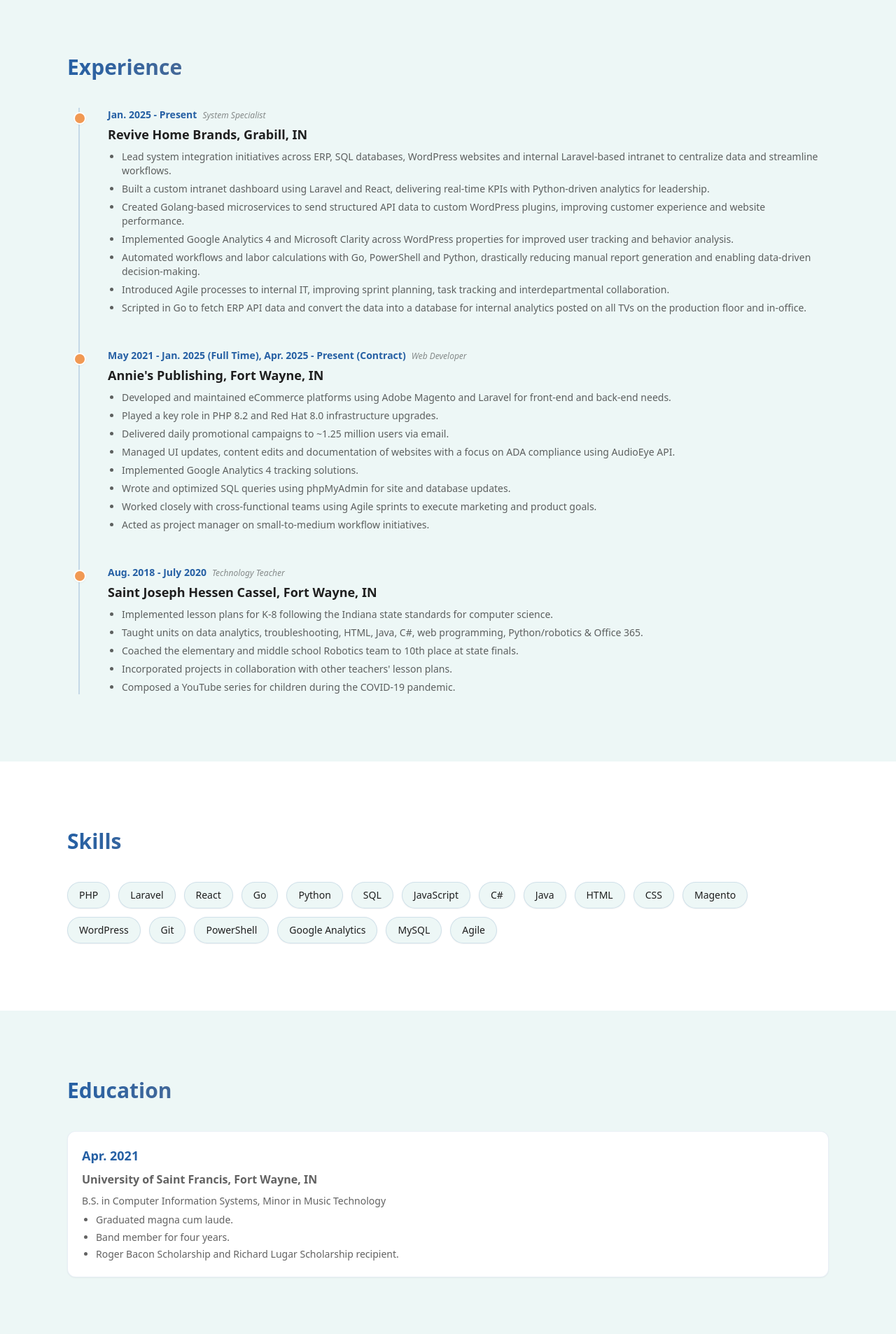
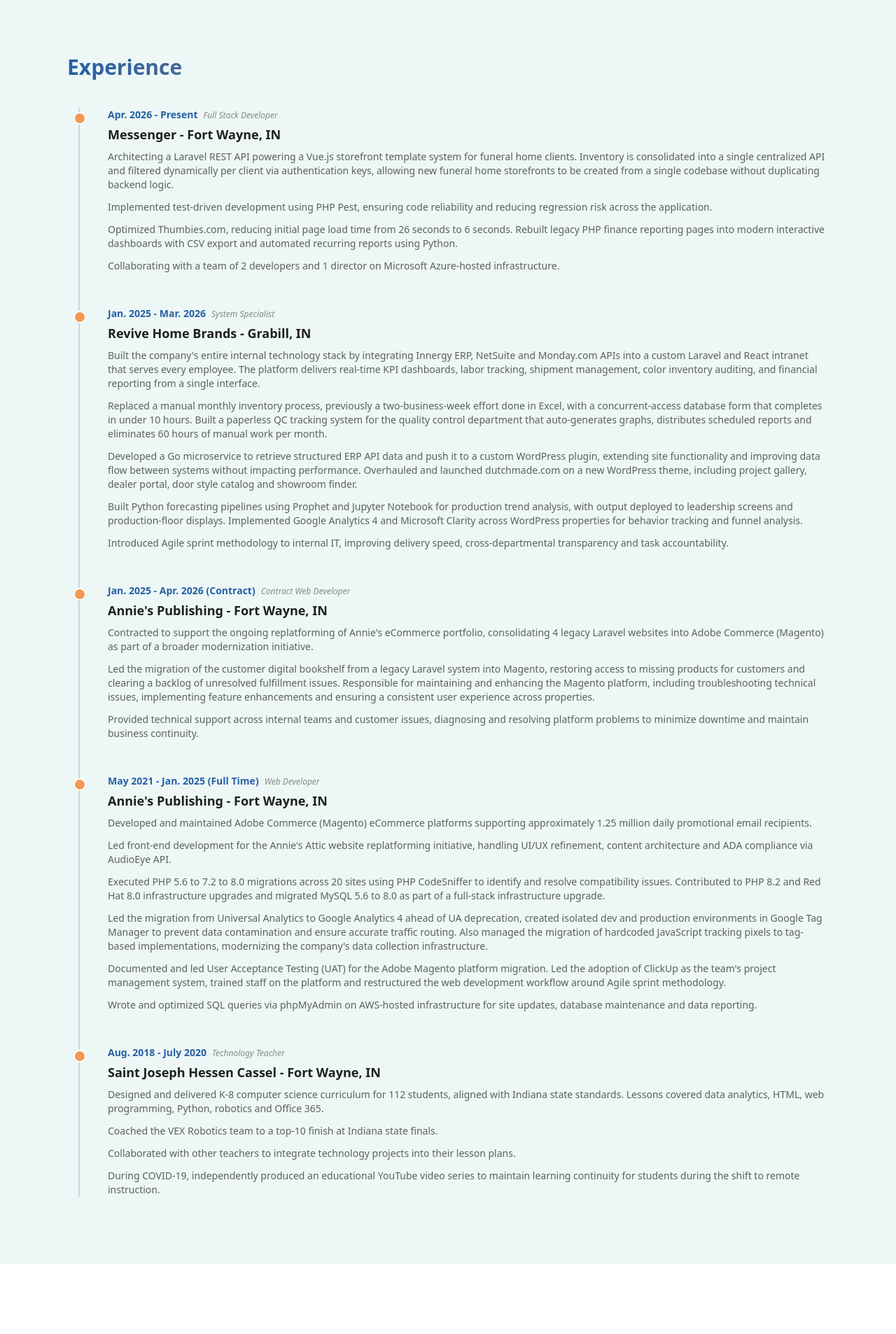
Before and after one commit to phoenixkeiner/phoenix-keiner-resume, a React (Vite) app: page / in a window 1280 px wide. Shown: the part 880-2786 px from the top of the page at 70% size. Built offline with nearby package versions, Linux system fonts and the light colour scheme.

Commit message:
updated data with messenger data

```diff
--- a/src/components/Experience.jsx
+++ b/src/components/Experience.jsx
@@ -30,11 +30,11 @@
               <span className="text-xs text-brand-dark/50 italic">{exp.role}</span>
             </div>
             <h3 className="text-lg font-semibold text-brand-dark mb-2">{exp.company}</h3>
-            <ul className="list-disc ml-5 text-sm text-brand-dark/70 space-y-1.5">
-              {exp.responsibilities.map((item, j) => (
-                <li key={j}>{item}</li>
+            <div className="text-sm text-brand-dark/70 space-y-3">
+              {(exp.paragraphs || []).map((item, j) => (
+                <p key={j}>{item}</p>
               ))}
-            </ul>
+            </div>
           </motion.div>
         ))}
       </motion.div>
--- a/src/components/data.jsx
+++ b/src/components/data.jsx
@@ -1,57 +1,76 @@
 export const personalInfo = {
   name: "Phoenix Keiner",
-  title: "Web Developer & System Specialist",
+  title: "Full Stack Developer & Systems Integration Engineer",
   email: "keinerphoenix@gmail.com",
-  description: "Phoenix Keiner is a skilled web developer and system specialist based in Fort Wayne, IN, with a strong foundation in both front-end and back-end development. Currently employed at Revive Home Brands, he specializes in system integration across ERP, SQL databases, WordPress and Laravel platforms while building custom solutions with Go, Python and React. With expertise in technologies like Adobe Magento, C# and Laravel, Phoenix effectively addresses complex technical challenges including PHP 8.2 and Red Hat 8.0 infrastructure upgrades. He plays a key role in implementing analytics solutions with Google Analytics 4 and Microsoft Clarity, while automating workflows to enable data-driven decision-making. His experience extends beyond coding; he adeptly manages system integration projects, introduces Agile processes and collaborates with teams to optimize performance. A former technology teacher, he integrates educational principles into his development work, fostering a collaborative environment. With certifications in Data Analytics and a passion for mixed martial arts, Phoenix combines technical expertise with a commitment to continuous learning and growth.",
+  description: "Results-driven Full Stack Developer and Systems Integration Engineer with 6+ years of experience building scalable web applications, automating enterprise workflows, and integrating ERP systems. Proven track record of eliminating significant manual overhead through custom database tooling, API integrations, and analytics pipelines. Available for contract engagements.",
 }
 
 export const techSkills = [
-  "PHP", "Laravel", "React", "Go", "Python", "SQL",
-  "JavaScript", "C#", "Java", "HTML", "CSS",
-  "Magento", "WordPress", "Git", "PowerShell",
-  "Google Analytics", "MySQL", "Agile",
+  "PHP", "Python", "Go", "JavaScript", "TypeScript", "SQL", "PowerShell", "C#", "HTML", "CSS",
+  "Laravel", "Vue.js", "React", "Next.js", "Node.js", "Express.js", "Tailwind CSS",
+  "MySQL", "PostgreSQL", "SQLite", "MongoDB", "Microsoft SQL Server",
+  "Azure", "AWS", "Red Hat Linux", "Docker", "CI/CD",
+  "Google Analytics 4", "Google Tag Manager", "Google Search Console", "Microsoft Clarity", "Power BI", "SEO",
+  "Innergy ERP", "NetSuite", "Adobe Commerce", "Monday.com",
+  "Git", "REST APIs", "Test-driven Development", "Agile", "Jupyter Notebook", "Prophet",
 ]
 
 export const experiences = [
   {
-    date: "Jan. 2025 - Present",
-    role: "System Specialist",
-    company: "Revive Home Brands, Grabill, IN",
-    responsibilities: [
-      "Lead system integration initiatives across ERP, SQL databases, WordPress websites and internal Laravel-based intranet to centralize data and streamline workflows.",
-      "Built a custom intranet dashboard using Laravel and React, delivering real-time KPIs with Python-driven analytics for leadership.",
-      "Created Golang-based microservices to send structured API data to custom WordPress plugins, improving customer experience and website performance.",
-      "Implemented Google Analytics 4 and Microsoft Clarity across WordPress properties for improved user tracking and behavior analysis.",
-      "Automated workflows and labor calculations with Go, PowerShell and Python, drastically reducing manual report generation and enabling data-driven decision-making.",
-      "Introduced Agile processes to internal IT, improving sprint planning, task tracking and interdepartmental collaboration.",
-      "Scripted in Go to fetch ERP API data and convert the data into a database for internal analytics posted on all TVs on the production floor and in-office.",
+    date: "Apr. 2026 - Present",
+    role: "Full Stack Developer",
+    company: "Messenger - Fort Wayne, IN",
+    paragraphs: [
+      "Architecting a Laravel REST API powering a Vue.js storefront template system for funeral home clients. Inventory is consolidated into a single centralized API and filtered dynamically per client via authentication keys, allowing new funeral home storefronts to be created from a single codebase without duplicating backend logic.",
+      "Implemented test-driven development using PHP Pest, ensuring code reliability and reducing regression risk across the application.",
+      "Optimized Thumbies.com, reducing initial page load time from 26 seconds to 6 seconds. Rebuilt legacy PHP finance reporting pages into modern interactive dashboards with CSV export and automated recurring reports using Python.",
+      "Collaborating with a team of 2 developers and 1 director on Microsoft Azure-hosted infrastructure.",
     ],
   },
   {
-    date: "May 2021 - Jan. 2025 (Full Time), Apr. 2025 - Present (Contract)",
+    date: "Jan. 2025 - Mar. 2026",
+    role: "System Specialist",
+    company: "Revive Home Brands - Grabill, IN",
+    paragraphs: [
+      "Built the company's entire internal technology stack by integrating Innergy ERP, NetSuite and Monday.com APIs into a custom Laravel and React intranet that serves every employee. The platform delivers real-time KPI dashboards, labor tracking, shipment management, color inventory auditing, and financial reporting from a single interface.",
+      "Replaced a manual monthly inventory process, previously a two-business-week effort done in Excel, with a concurrent-access database form that completes in under 10 hours. Built a paperless QC tracking system for the quality control department that auto-generates graphs, distributes scheduled reports and eliminates 60 hours of manual work per month.",
+      "Developed a Go microservice to retrieve structured ERP API data and push it to a custom WordPress plugin, extending site functionality and improving data flow between systems without impacting performance. Overhauled and launched dutchmade.com on a new WordPress theme, including project gallery, dealer portal, door style catalog and showroom finder.",
+      "Built Python forecasting pipelines using Prophet and Jupyter Notebook for production trend analysis, with output deployed to leadership screens and production-floor displays. Implemented Google Analytics 4 and Microsoft Clarity across WordPress properties for behavior tracking and funnel analysis.",
+      "Introduced Agile sprint methodology to internal IT, improving delivery speed, cross-departmental transparency and task accountability.",
+    ],
+  },
+  {
+    date: "Jan. 2025 - Apr. 2026 (Contract)",
+    role: "Contract Web Developer",
+    company: "Annie's Publishing - Fort Wayne, IN",
+    paragraphs: [
+      "Contracted to support the ongoing replatforming of Annie's eCommerce portfolio, consolidating 4 legacy Laravel websites into Adobe Commerce (Magento) as part of a broader modernization initiative.",
+      "Led the migration of the customer digital bookshelf from a legacy Laravel system into Magento, restoring access to missing products for customers and clearing a backlog of unresolved fulfillment issues. Responsible for maintaining and enhancing the Magento platform, including troubleshooting technical issues, implementing feature enhancements and ensuring a consistent user experience across properties.",
+      "Provided technical support across internal teams and customer issues, diagnosing and resolving platform problems to minimize downtime and maintain business continuity.",
+    ],
+  },
+  {
+    date: "May 2021 - Jan. 2025 (Full Time)",
     role: "Web Developer",
-    company: "Annie's Publishing, Fort Wayne, IN",
-    responsibilities: [
-      "Developed and maintained eCommerce platforms using Adobe Magento and Laravel for front-end and back-end needs.",
-      "Played a key role in PHP 8.2 and Red Hat 8.0 infrastructure upgrades.",
-      "Delivered daily promotional campaigns to ~1.25 million users via email.",
-      "Managed UI updates, content edits and documentation of websites with a focus on ADA compliance using AudioEye API.",
-      "Implemented Google Analytics 4 tracking solutions.",
-      "Wrote and optimized SQL queries using phpMyAdmin for site and database updates.",
-      "Worked closely with cross-functional teams using Agile sprints to execute marketing and product goals.",
-      "Acted as project manager on small-to-medium workflow initiatives.",
+    company: "Annie's Publishing - Fort Wayne, IN",
+    paragraphs: [
+      "Developed and maintained Adobe Commerce (Magento) eCommerce platforms supporting approximately 1.25 million daily promotional email recipients.",
+      "Led front-end development for the Annie's Attic website replatforming initiative, handling UI/UX refinement, content architecture and ADA compliance via AudioEye API.",
+      "Executed PHP 5.6 to 7.2 to 8.0 migrations across 20 sites using PHP CodeSniffer to identify and resolve compatibility issues. Contributed to PHP 8.2 and Red Hat 8.0 infrastructure upgrades and migrated MySQL 5.6 to 8.0 as part of a full-stack infrastructure upgrade.",
+      "Led the migration from Universal Analytics to Google Analytics 4 ahead of UA deprecation, created isolated dev and production environments in Google Tag Manager to prevent data contamination and ensure accurate traffic routing. Also managed the migration of hardcoded JavaScript tracking pixels to tag-based implementations, modernizing the company's data collection infrastructure.",
+      "Documented and led User Acceptance Testing (UAT) for the Adobe Magento platform migration. Led the adoption of ClickUp as the team's project management system, trained staff on the platform and restructured the web development workflow around Agile sprint methodology.",
+      "Wrote and optimized SQL queries via phpMyAdmin on AWS-hosted infrastructure for site updates, database maintenance and data reporting.",
     ],
   },
   {
     date: "Aug. 2018 - July 2020",
     role: "Technology Teacher",
-    company: "Saint Joseph Hessen Cassel, Fort Wayne, IN",
-    responsibilities: [
-      "Implemented lesson plans for K-8 following the Indiana state standards for computer science.",
-      "Taught units on data analytics, troubleshooting, HTML, Java, C#, web programming, Python/robotics & Office 365.",
-      "Coached the elementary and middle school Robotics team to 10th place at state finals.",
-      "Incorporated projects in collaboration with other teachers' lesson plans.",
-      "Composed a YouTube series for children during the COVID-19 pandemic.",
+    company: "Saint Joseph Hessen Cassel - Fort Wayne, IN",
+    paragraphs: [
+      "Designed and delivered K-8 computer science curriculum for 112 students, aligned with Indiana state standards. Lessons covered data analytics, HTML, web programming, Python, robotics and Office 365.",
+      "Coached the VEX Robotics team to a top-10 finish at Indiana state finals.",
+      "Collaborated with other teachers to integrate technology projects into their lesson plans.",
+      "During COVID-19, independently produced an educational YouTube video series to maintain learning continuity for students during the shift to remote instruction.",
     ],
   },
 ]
@@ -59,31 +78,30 @@
 export const education = [
   {
     date: "Apr. 2021",
-    institution: "University of Saint Francis, Fort Wayne, IN",
-    degree: "B.S. in Computer Information Systems, Minor in Music Technology",
+    institution: "University of Saint Francis - Fort Wayne, IN",
+    degree: "B.S. Computer Information Systems | Minor: Music Technology | Magna Cum Laude",
     details: [
-      "Graduated magna cum laude.",
-      "Band member for four years.",
-      "Roger Bacon Scholarship and Richard Lugar Scholarship recipient.",
+      "Roger Bacon & Richard Lugar Scholarship Recipient.",
     ],
   },
 ]
 
 export const qualifications = [
-  "Certificate in Data Analytics from Stanford.",
+  "Certificate in Data Analytics - Stanford University.",
   "Google Data Analytics Professional Certificate.",
-  "Proficiency in mixing and editing audio with Dolby Atmos.",
-  "Dedicated mixed martial artist.",
+  "Google Analytics 4 Certified.",
 ]
 
 export const projects = [
   {
-    title: "Technology Upgrade Project",
-    description: "Successfully led the comprehensive upgrade of PHP from version 5.6 to 7.2 across Annie's portfolio of approximately 20 websites, effectively addressing and resolving compatibility issues utilizing PHP CodeSniffer. I meticulously refactored the codebases to ensure seamless operation with PHP 7.2. Due to system limitations, I paused further upgrades until subsequent initiatives. In a follow-up project, I facilitated the upgrade to PHP 8.0 and orchestrated the transition of MySQL from version 5.6 to 8.0, strategically positioning the infrastructure for an operating system upgrade.",
+    title: "AntFarm",
+    url: "https://github.com/phoenixkeiner/AntFarm",
+    description: "Python-based ant colony optimization engine for mapping optimal machinery placement and routing on production floors. Supports parallel and sequential pathfinding modes, cart-size collision detection, real-time visualization, and CSV-based layout import. Built to solve an actual warehouse logistics problem.",
   },
   {
-    title: "Tag Manager and Google Analytics Projects",
-    description: "Played a pivotal role in the migration of hard-coded JavaScript tags and tracking pixels to Google Tag Manager, thereby modernizing the company's tagging infrastructure. Building on this foundation, I spearheaded the transition from Google Analytics Universal to GA4 ahead of the deprecation of UA. This initiative involved establishing distinct development and production environments to prevent data contamination and utilizing Google Tag Manager's environment features to ensure accurate traffic routing to the appropriate GA4 accounts.",
+    title: "BMT Notes",
+    url: "https://phoenixkeiner.github.io/bmt-notes",
+    description: "Deployed React application built for personal use during martial arts training. Demonstrates component architecture and React state management in a production-deployed context.",
   },
 ]
 
```
Also changed, not shown: src/components/Projects.jsx (+7 -1 lines), src/components/SmoothScroll.jsx (+51 -11 lines), src/components/nav.jsx (+9 -3 lines).
